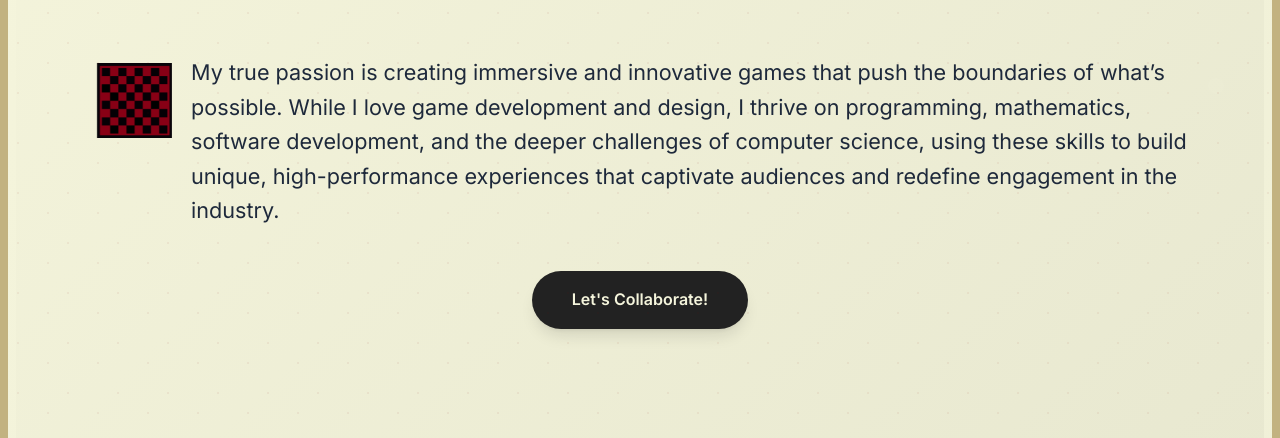
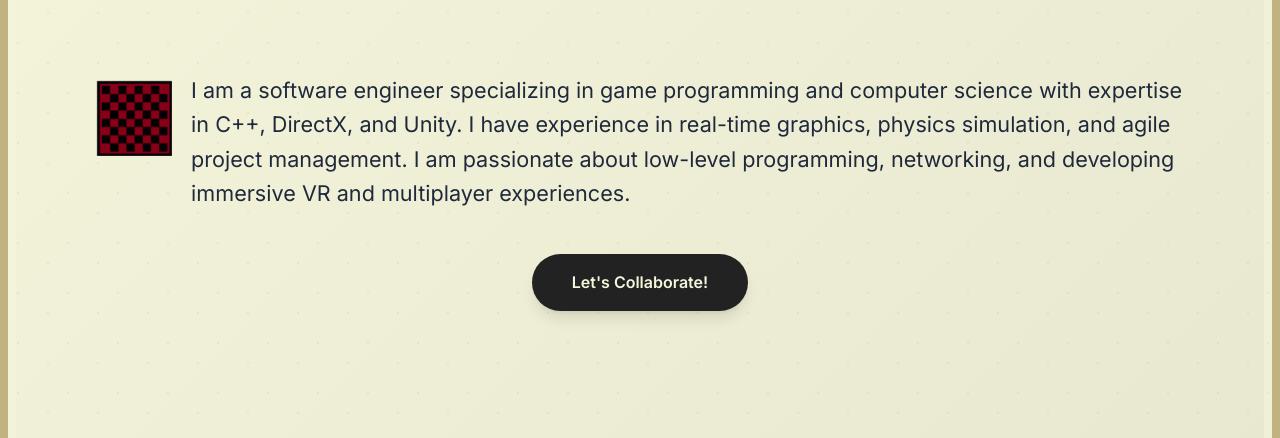
Before and after one commit to NimaKhh/NimaKhh.github.io, a plain HTML site: page index.html in a window 1280 px wide. Shown: the part 362-800 px from the top of the page. Drawn offline with Linux system fonts and the light colour scheme; a web font is replaced by a local one.

Commit message:
Update About

```diff
--- a/index.html
+++ b/index.html
@@ -1161,7 +1161,7 @@
                     <p class="subtitle">Game Programmer • Software Developer</p>
                     <div style="display: flex; align-items: flex-start; gap: 0.7rem;">
                         <img src="redblackchess.png" alt="Chessboard" style="width: 75px; height: 75px; object-fit: cover; margin-top: 4.7rem; margin-right: 0.5rem; margin-left: 0.5rem; animation: fadeInUp 1s ease 0.3s both;">
-                        <p style="text-align: left; max-width: 1000px; margin: 4.2rem 0 1.5rem 0; font-size: 1.35rem; animation: fadeInUp 1s ease 0.3s both;">My true passion is creating immersive and innovative games that push the boundaries of what’s possible. While I love game development and design, I thrive on programming, mathematics, software development, and the deeper challenges of computer science, using these skills to build unique, high-performance experiences that captivate audiences and redefine engagement in the industry.</p>
+                        <p style="text-align: left; max-width: 1000px; margin: 4.2rem 0 1.5rem 0; font-size: 1.35rem; animation: fadeInUp 1s ease 0.3s both;">I am a software engineer specializing in game programming and computer science with expertise in C++, DirectX, and Unity. I have experience in real-time graphics, physics simulation, and agile project management. I am passionate about low-level programming, networking, and developing immersive VR and multiplayer experiences.</p>
                     </div>
                     <a href="#contact" class="cta-button" style="margin-top: 1.2rem; display: inline-block;">Let's Collaborate!</a>
                 </div>
```
